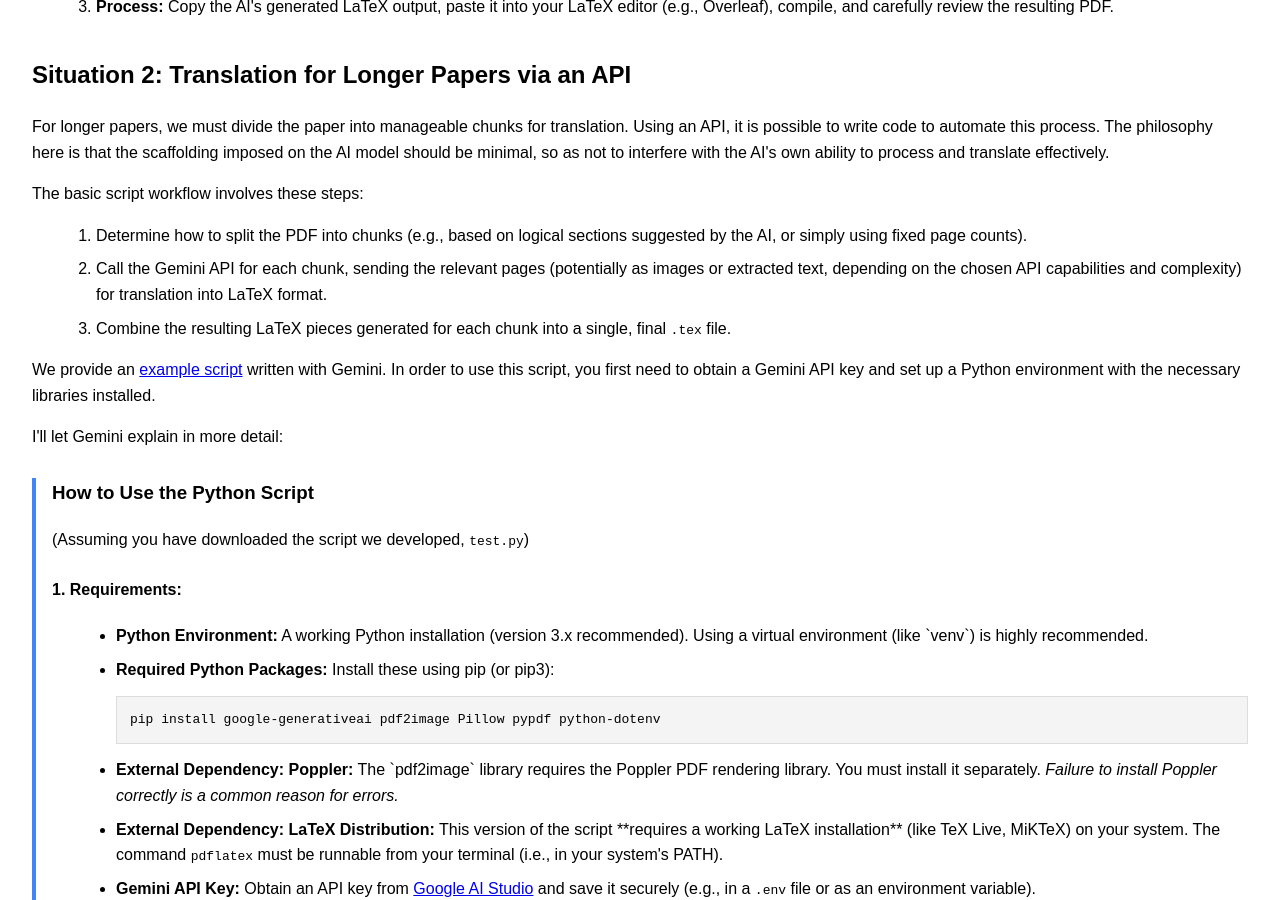
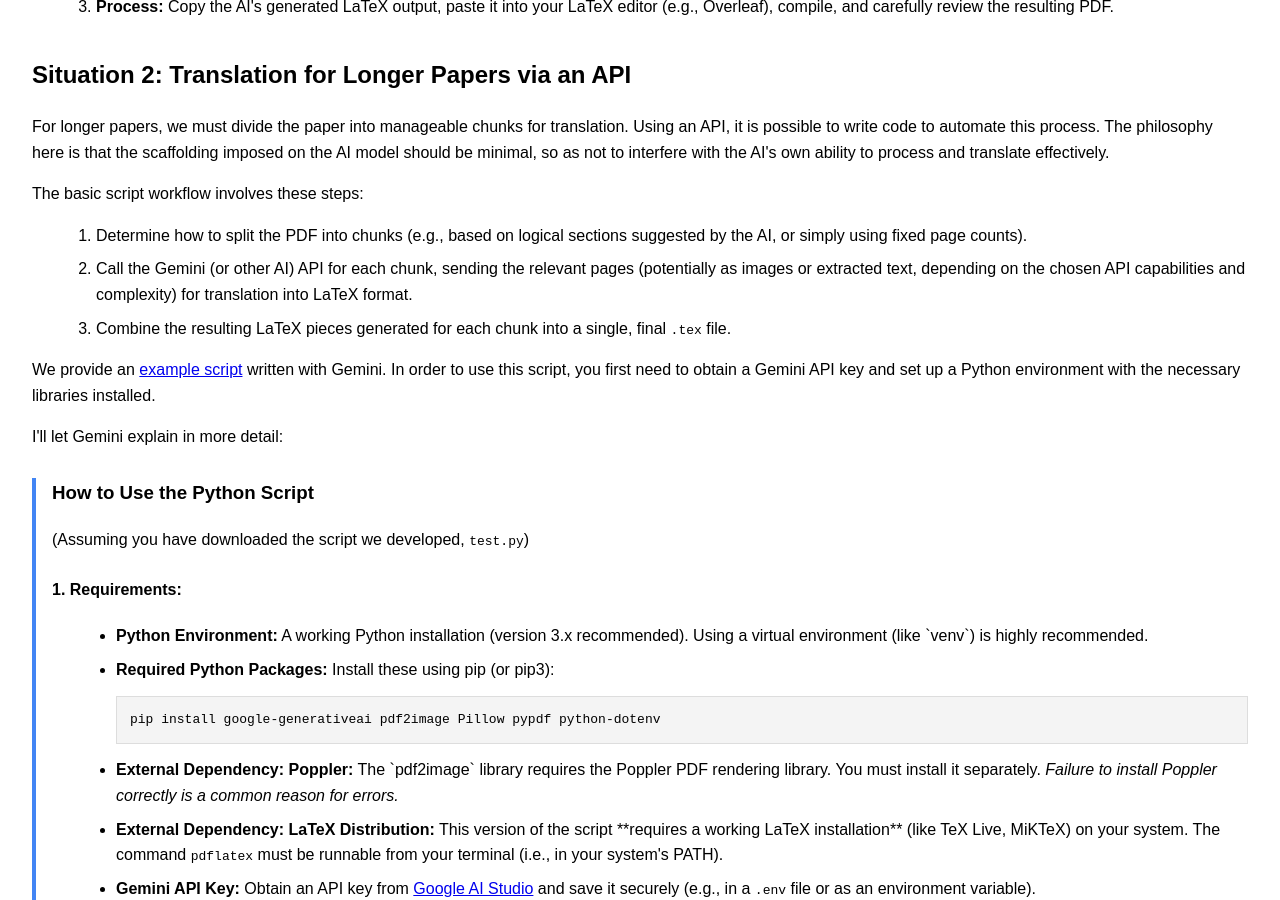
Before and after one commit to davikrehalt/davikrehalt.github.io, a Jekyll site: the page translation-guide.html, which Jekyll copies as it is, in a window 1280 px wide and 900 px high, scrolled down 678 px. Built offline with Jekyll 4.4.1, drawn with Linux system fonts in a browser that asks for light colours.

Commit message:
Update translation-guide.html

```diff
--- a/translation-guide.html
+++ b/translation-guide.html
@@ -49,7 +49,7 @@
 <p>The basic script workflow involves these steps:</p>
 <ol>
     <li>Determine how to split the PDF into chunks (e.g., based on logical sections suggested by the AI, or simply using fixed page counts).</li>
-    <li>Call the Gemini API for each chunk, sending the relevant pages (potentially as images or extracted text, depending on the chosen API capabilities and complexity) for translation into LaTeX format.</li>
+    <li>Call the Gemini (or other AI) API for each chunk, sending the relevant pages (potentially as images or extracted text, depending on the chosen API capabilities and complexity) for translation into LaTeX format.</li>
     <li>Combine the resulting LaTeX pieces generated for each chunk into a single, final <code>.tex</code> file.</li>
 </ol>
 
```
